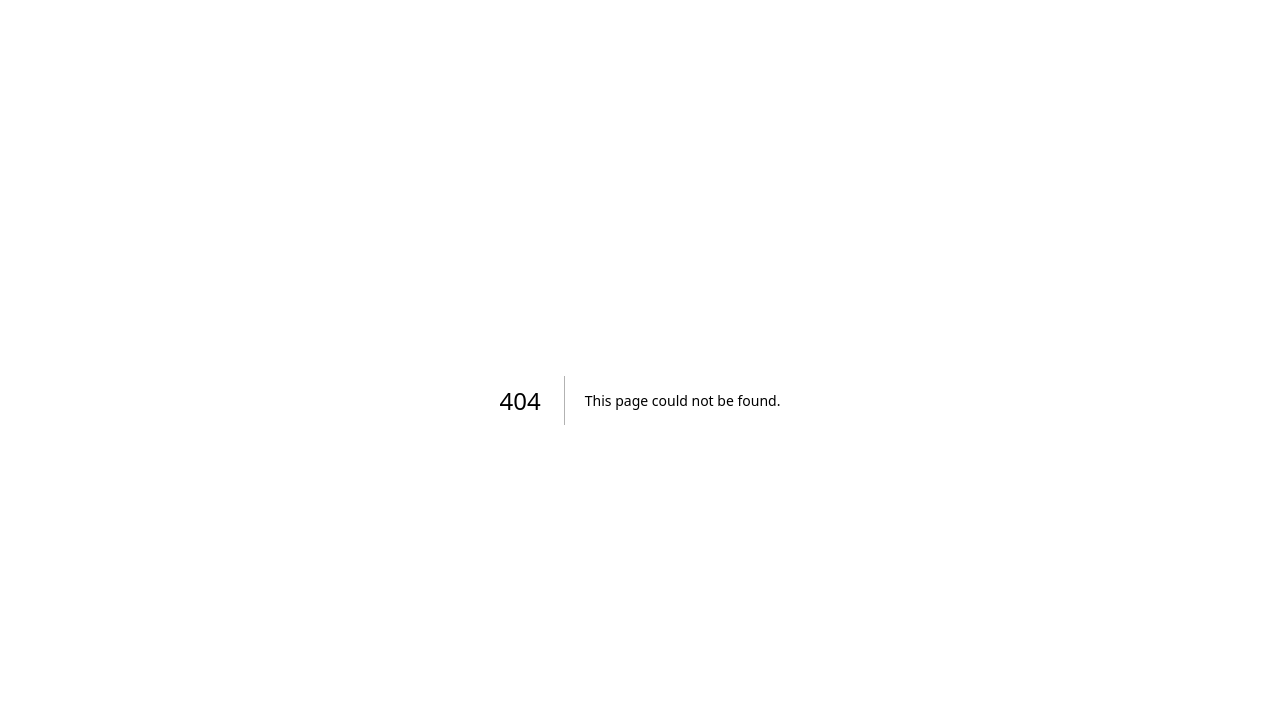
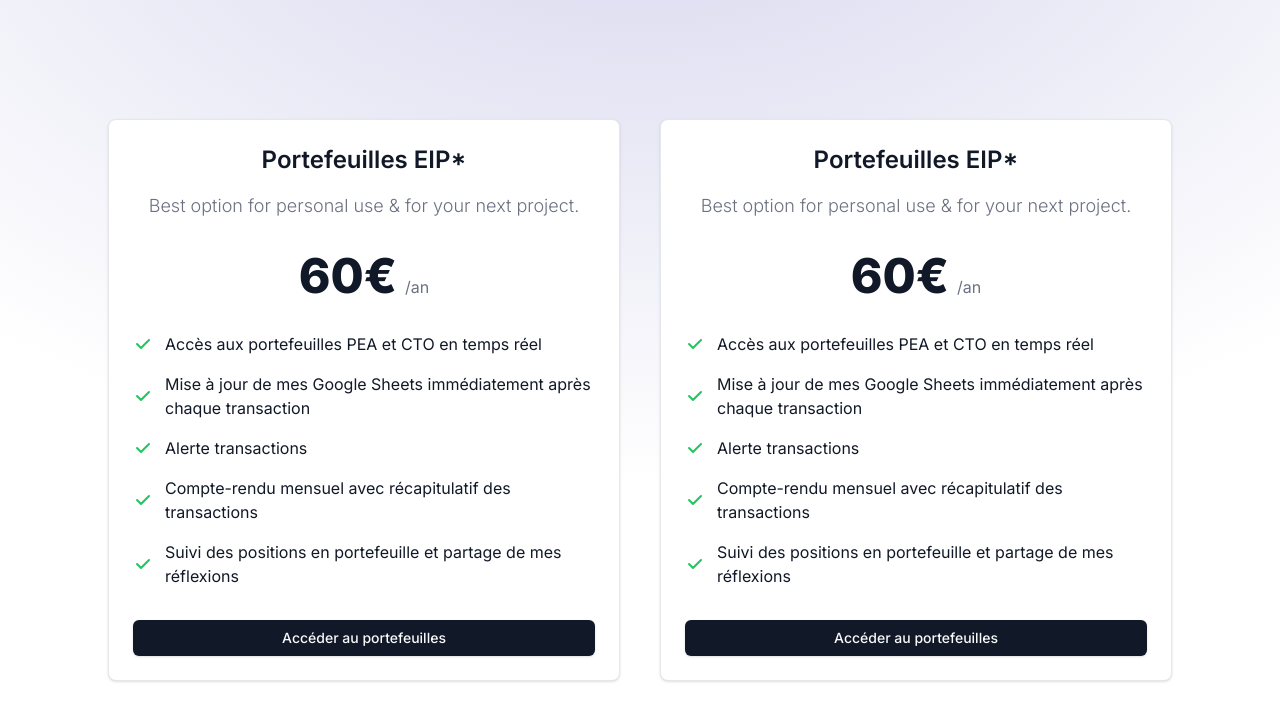
Before and after one commit to EtiamSani/PortfolioMonitor-Front-end, a Next.js app: page /pricing in a window 1280 px wide. Before the commit this address had no page. Shown: the top 720 px of the page. Built offline with nearby package versions, Linux system fonts and the light colour scheme.

Commit message:
payment page, payement component & styling

```diff
--- /dev/null
+++ b/app/pricing/page.tsx
@@ -0,0 +1,51 @@
+import PriceCard from '@/components/pricing/PriceCard'
+import React from 'react'
+
+const page = () => {
+    const priceCardsData = [
+        {
+            title: 'Portefeuilles EIP*',
+            description: 'Best option for personal use & for your next project.',
+            price: '60€',
+            items: [
+                'Accès aux portefeuilles PEA et CTO en temps réel',
+                'Mise à jour de mes Google Sheets immédiatement après chaque transaction',
+                'Alerte transactions ',
+                'Compte-rendu mensuel avec récapitulatif des transactions ',
+                'Suivi des positions en portefeuille et partage de mes réflexions ',
+            ],
+        },
+        {
+            title: 'Portefeuilles EIP*',
+            description: 'Best option for personal use & for your next project.',
+            price: '60€',
+            items: [
+                'Accès aux portefeuilles PEA et CTO en temps réel',
+                'Mise à jour de mes Google Sheets immédiatement après chaque transaction',
+                'Alerte transactions ',
+                'Compte-rendu mensuel avec récapitulatif des transactions ',
+                'Suivi des positions en portefeuille et partage de mes réflexions ',
+            ],
+        },
+    ];
+  return (
+    <div className="absolute top-0 left-0 flex items-center justify-center right-0 z-[-2] h-screen bg-white bg-[radial-gradient(ellipse_80%_80%_at_50%_-20%,rgba(120,119,198,0.3),rgba(255,255,255,0))]">
+    <div className="mx-auto max-w-7xl px-4 sm:px-6 lg:px-8 flex flex-col items-center"> {/* Ajout d'une largeur maximale */}
+        <div className="space-y-8 lg:grid lg:grid-cols-2 sm:gap-6 xl:gap-10 lg:space-y-0">
+            {priceCardsData.map((cardData, index) => (
+                <PriceCard
+                    key={index}
+                    title={cardData.title}
+                    description={cardData.description}
+                    price={cardData.price}
+                    items={cardData.items}
+                />
+            ))}
+        </div>
+    </div>
+</div>
+
+  )
+}
+
+export default page
--- /dev/null
+++ b/components/pricing/PriceCard.tsx
@@ -0,0 +1,29 @@
+import React from 'react';
+import { Card } from '../ui/card';
+import { Button } from '@/components/ui/button';
+
+const PriceCard = ({ title, description, price, items }:any) => {
+    return (
+        <Card className="flex flex-col p-6 mx-auto max-w-lg text-center text-gray-900 bg-white rounded-lg border">
+            <h3 className="mb-4 text-2xl font-semibold">{title}</h3>
+            <p className="font-light text-gray-500 sm:text-lg dark:text-gray-400">{description}</p>
+            <div className="flex justify-center items-baseline my-8">
+                <span className="mr-2 text-5xl font-extrabold">{price}</span>
+                <span className="text-gray-500 dark:text-gray-400">/an</span>
+            </div>
+            {/* List */}
+            <ul role="list" className="mb-8 space-y-4 text-left">
+                {items.map((item:any, index:any) => (
+                    <li key={index} className="flex items-center space-x-3">
+                        {/* Icon */}
+                        <svg className="flex-shrink-0 w-5 h-5 text-green-500 dark:text-green-400" fill="currentColor" viewBox="0 0 20 20" xmlns="http://www.w3.org/2000/svg"><path fillRule="evenodd" d="M16.707 5.293a1 1 0 010 1.414l-8 8a1 1 0 01-1.414 0l-4-4a1 1 0 011.414-1.414L8 12.586l7.293-7.293a1 1 0 011.414 0z" clipRule="evenodd"></path></svg>
+                        <span>{item}</span>
+                    </li>
+                ))}
+            </ul>
+            <Button>Accéder au portefeuilles</Button>
+        </Card>
+    );
+};
+
+export default PriceCard;
```
